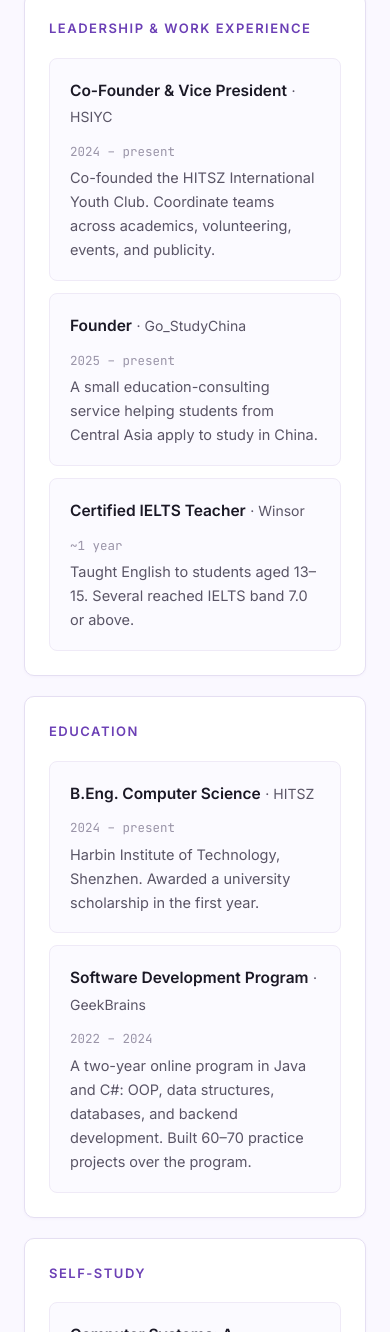
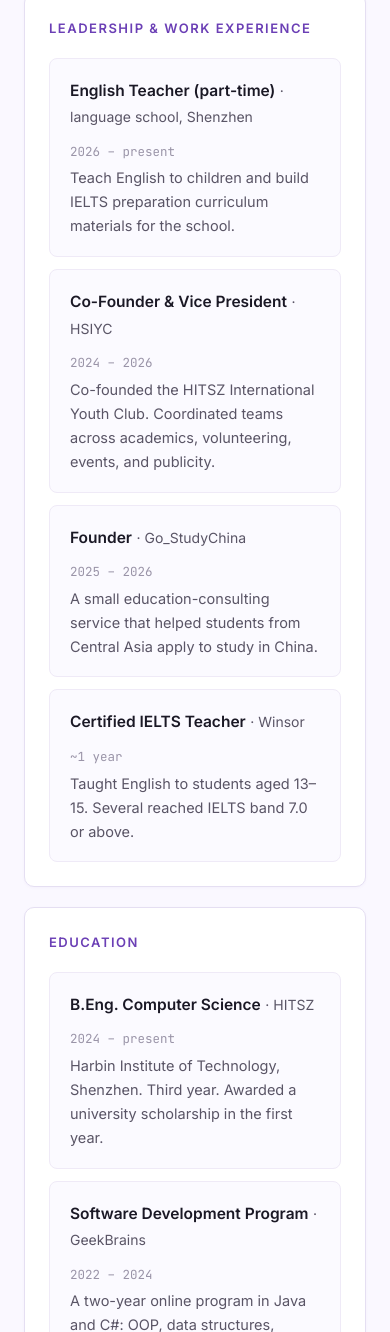
Before and after one commit to Kodirmee/Kodirmee.github.io, a plain HTML site: page experience.html in a window 390 px wide. Shown: the part 668-2000 px from the top of the page. Drawn offline with Linux system fonts and the light colour scheme.

Commit message:
Update to year 3, add teaching job, competition, CV pdf
- Third year; weekly lab visits mentioned on the home page
- HSIYC and Go_StudyChina end in 2026; part-time English teaching added
- Junior developer work at GeekBrains, COD book status, C and systems skills
- Future Traveler competition on the projects page
- CV.pdf added (no phone number) so the CV link works

Co-Authored-By: Claude Opus 5.5 <noreply@anthropic.com>
Claude-Session: https://claude.ai/code/session_01FP2By72CufA1XrPDV8DRo1

```diff
--- a/experience.html
+++ b/experience.html
@@ -47,19 +47,28 @@
 
       <div class="item">
         <div class="item-head">
+          <span><span class="item-title">English Teacher (part-time)</span> <span class="item-org">· language school, Shenzhen</span></span>
+          <span class="item-date">2026 – present</span>
+        </div>
+        <p>Teach English to children and build IELTS preparation curriculum materials
+        for the school.</p>
+      </div>
+
+      <div class="item">
+        <div class="item-head">
           <span><span class="item-title">Co-Founder &amp; Vice President</span> <span class="item-org">· HSIYC</span></span>
-          <span class="item-date">2024 – present</span>
+          <span class="item-date">2024 – 2026</span>
         </div>
-        <p>Co-founded the HITSZ International Youth Club. Coordinate teams across
+        <p>Co-founded the HITSZ International Youth Club. Coordinated teams across
         academics, volunteering, events, and publicity.</p>
       </div>
 
       <div class="item">
         <div class="item-head">
           <span><span class="item-title">Founder</span> <span class="item-org">· Go_StudyChina</span></span>
-          <span class="item-date">2025 – present</span>
+          <span class="item-date">2025 – 2026</span>
         </div>
-        <p>A small education-consulting service helping students from Central Asia
+        <p>A small education-consulting service that helped students from Central Asia
         apply to study in China.</p>
       </div>
 
@@ -81,8 +90,8 @@
           <span><span class="item-title">B.Eng. Computer Science</span> <span class="item-org">· HITSZ</span></span>
           <span class="item-date">2024 – present</span>
         </div>
-        <p>Harbin Institute of Technology, Shenzhen. Awarded a university scholarship
-        in the first year.</p>
+        <p>Harbin Institute of Technology, Shenzhen. Third year. Awarded a university
+        scholarship in the first year.</p>
       </div>
 
       <div class="item">
@@ -91,7 +100,9 @@
           <span class="item-date">2022 – 2024</span>
         </div>
         <p>A two-year online program in Java and C#: OOP, data structures, databases,
-        and backend development. Built 60–70 practice projects over the program.</p>
+        and backend development. Built 60–70 practice projects over the program, and
+        worked as a paid junior developer on an instructor's team, writing code for
+        real client projects.</p>
       </div>
 
     </div>
@@ -114,7 +125,8 @@
           <span><span class="item-title">Computer Organization and Design</span> <span class="item-org">· Patterson &amp; Hennessy</span></span>
           <span class="item-date">in progress</span>
         </div>
-        <p>Second book of the training list.</p>
+        <p>Second book of the training list (4th edition, revised). Planned to finish
+        by the end of January 2027.</p>
       </div>
 
     </div>
```
Also changed, not shown: index.html (+8 -6 lines), projects.html (+10 -0 lines), skills.html (+2 -1 lines), 1 other file.
